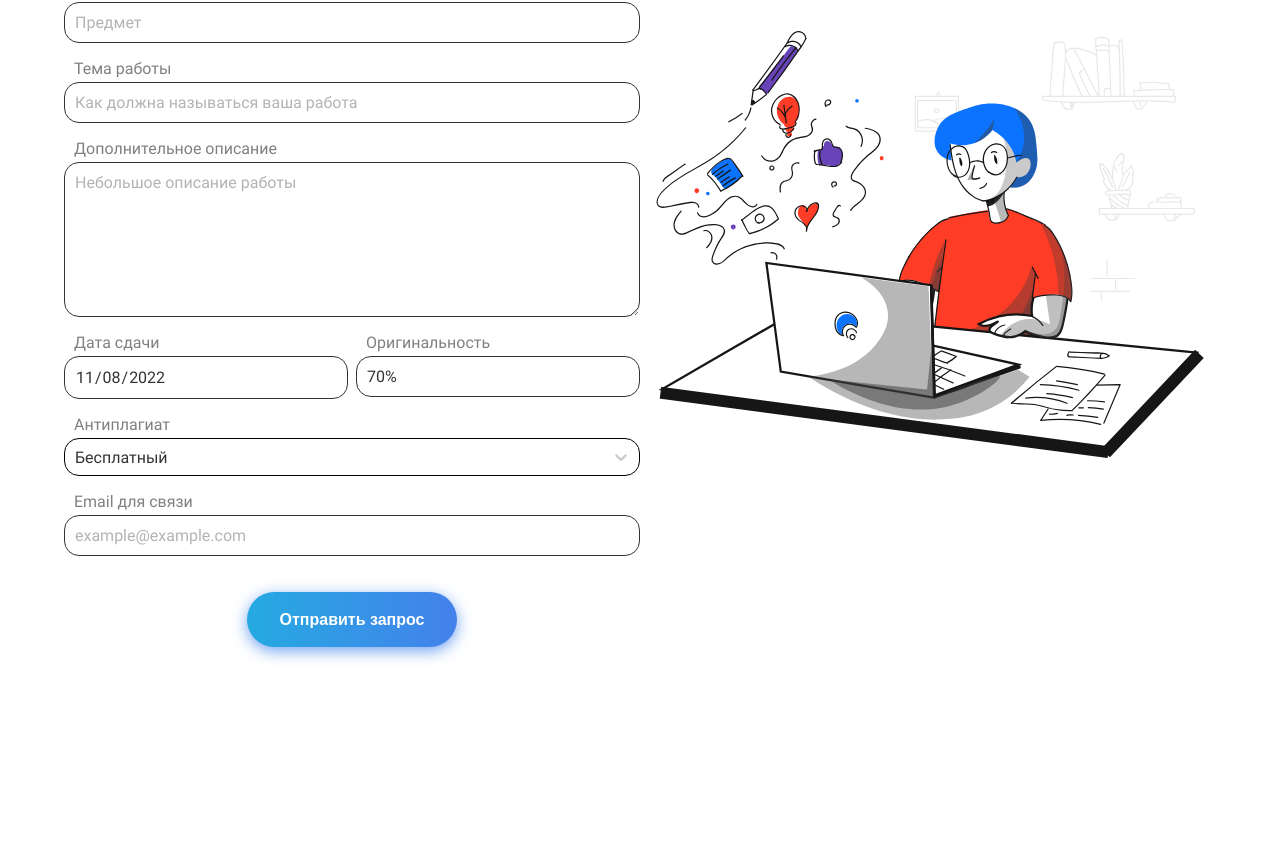
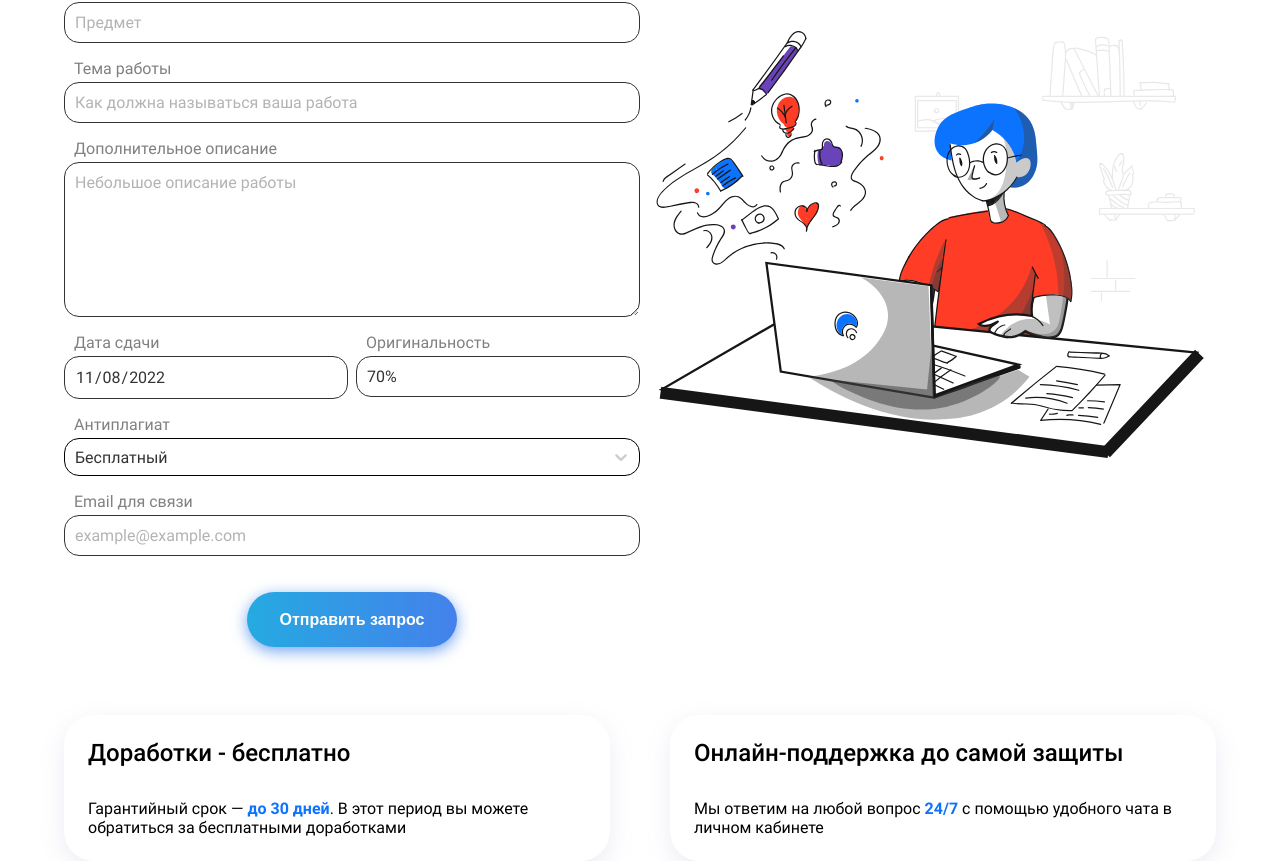
Before and after one commit to bezperesdach/bezperesdach_frontend, a Next.js app: page / in a window 1280 px wide. Shown: the part 242-1103 px from the top of the page. Before the commit the page ends 909 px from the top, so only its background shows below. Built offline with nearby package versions, Linux system fonts and the light colour scheme.

Commit message:
feat: guarantees component

```diff
--- /dev/null
+++ b/components/guarantees/components/card/card.module.css
@@ -0,0 +1,10 @@
+.card {
+  display: flex;
+  flex-direction: column;
+  gap: 32px;
+  padding: 24px;
+  width: 100%;
+  background: #ffffff;
+  box-shadow: 0px 8px 24px rgba(129, 135, 189, 0.15);
+  border-radius: 30px;
+}
--- /dev/null
+++ b/components/guarantees/components/card/card.tsx
@@ -0,0 +1,17 @@
+import React from "react";
+
+import styles from "./card.module.css";
+
+type Props = {
+  title: string;
+  children: React.ReactNode;
+};
+
+export const Card: React.FC<Props> = ({ title, children }) => {
+  return (
+    <div className={styles.card}>
+      <h2>{title}</h2>
+      {children}
+    </div>
+  );
+};
--- /dev/null
+++ b/components/guarantees/guarantees.module.css
@@ -0,0 +1,19 @@
+.guarantees {
+  display: flex;
+  flex-direction: column;
+  align-items: flex-start;
+  padding-top: 48px;
+  gap: 60px;
+}
+
+.bold-blue {
+  font-weight: 600;
+  color: #0c73fe;
+}
+
+@media screen and (min-width: 768px) {
+  .guarantees {
+    flex-direction: row;
+    align-items: stretch;
+  }
+}
--- /dev/null
+++ b/components/guarantees/guarantees.tsx
@@ -0,0 +1,22 @@
+import React from "react";
+import { Card } from "./components/card/card";
+
+import styles from "./guarantees.module.css";
+
+export const Guarantees = () => {
+  return (
+    <section className={styles.guarantees}>
+      <Card title="Доработки - бесплатно">
+        <p>
+          Гарантийный срок — <span className={styles["bold-blue"]}>до 30 дней</span>. В этот период вы можете обратиться за бесплатными
+          доработками
+        </p>
+      </Card>
+      <Card title="Онлайн-поддержка до самой защиты">
+        <p>
+          Мы ответим на любой вопрос <span className={styles["bold-blue"]}>24/7</span> с помощью удобного чата в личном кабинете
+        </p>
+      </Card>
+    </section>
+  );
+};
--- a/pages/index.tsx
+++ b/pages/index.tsx
@@ -1,4 +1,5 @@
 import Head from "next/head";
+import { Guarantees } from "../components/guarantees/guarantees";
 import { Hero } from "../components/hero/hero";
 import { Navbar } from "../components/navbar/navbar";
 
@@ -17,6 +18,7 @@ export default function Home() {
 
       <main className={styles.main}>
         <Hero />
+        <Guarantees />
       </main>
     </div>
   );
```
